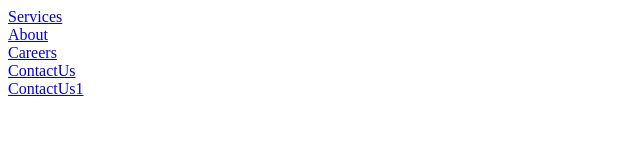
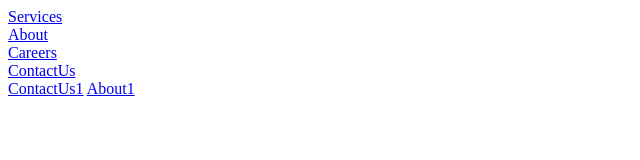
Before and after one commit to naveengithubfiles/mono-app, a plain HTML site: page index.html in a window 1280 px wide. Shown: the full height of the page, 0-640 px from the left. Drawn offline with Linux system fonts and the light colour scheme.

Commit message:
second commit

```diff
--- a/index.html
+++ b/index.html
@@ -3,3 +3,4 @@
 <a href='Careers.html'>Careers</a><br>
 <a href='ContactUs.html'>ContactUs</a><br>
 <a href='ContactUs1.html'>ContactUs1</a>
+<a href='About1.html'>About1</a><br>
```
